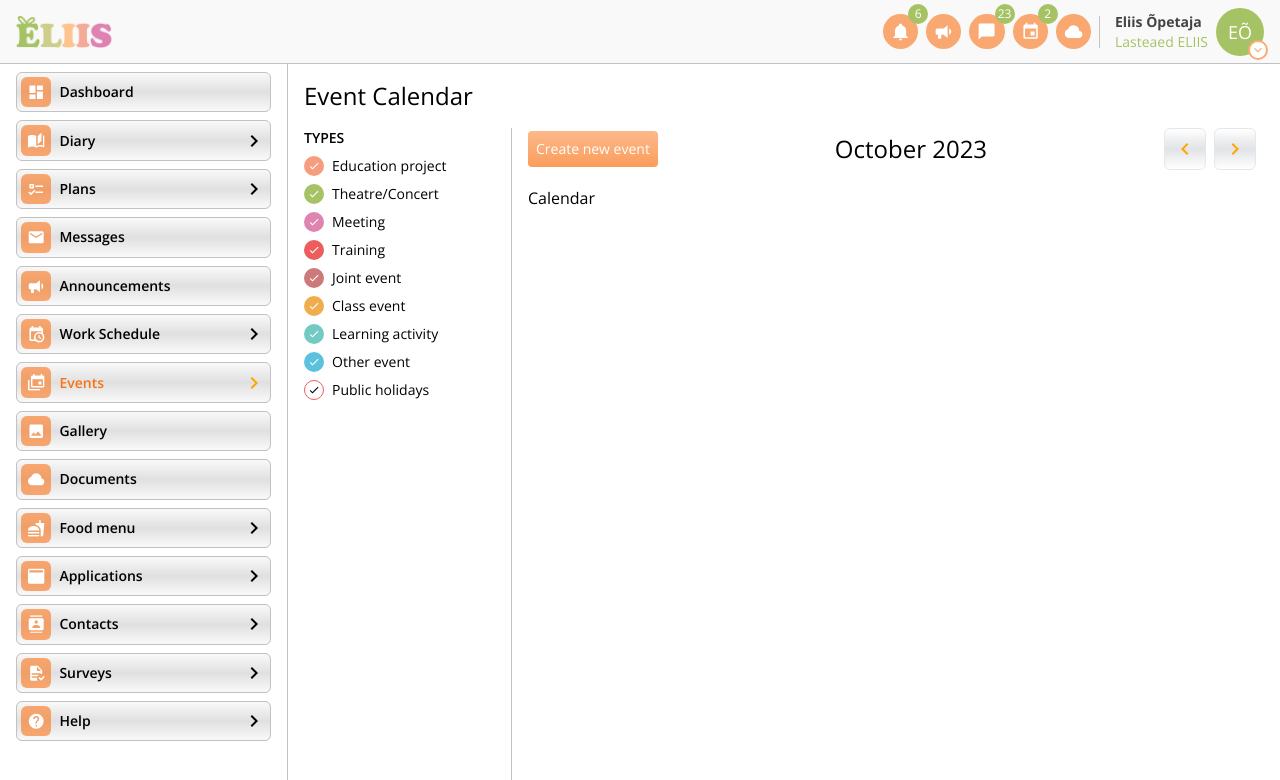
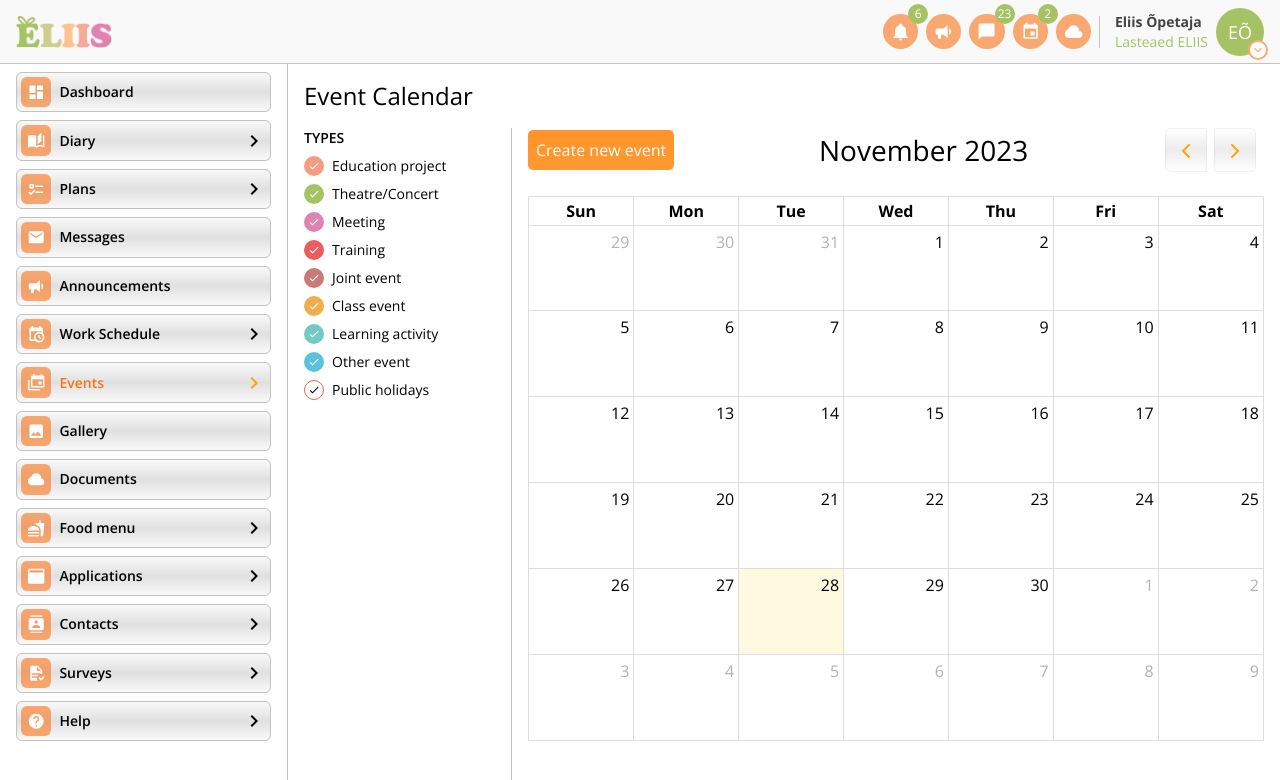
Before and after one commit to mlsmi/eliis-cal, a React (Create React App) app: page /events/calendar in a window 1280 px wide. Shown: the top 780 px of the page. Built offline with nearby package versions, Linux system fonts and the light colour scheme.

Commit message:
event calendar header styling

```diff
--- a/src/components/EventCalendar.js
+++ b/src/components/EventCalendar.js
@@ -2,6 +2,8 @@ import React from 'react';
 import { eventTypes } from '../eventTypes';
 import Icon from '@mdi/react';
 import { mdiCheck, mdiChevronLeft, mdiChevronRight } from '@mdi/js';
+import FullCalendar from '@fullcalendar/react'
+import dayGridPlugin from '@fullcalendar/daygrid'
 
 function EventCalendar() {
   return (
@@ -26,19 +28,23 @@ function EventCalendar() {
           </ul>
         </div>
         <div className="flex-grow md:ml-4">
-          <div className="flex justify-between text-center items-center mb-4">
-            <button className="bg-gradient-to-t from-orange-500/70 to-orange-500/50 text-sm text-white rounded px-2 py-2">Create new event</button>
-            <h2 className="text-sm md:text-lg lg:text-2xl">October 2023</h2>
-            <div className="flex">
-              <button className="bg-gradient-to-t from-white via-gray-500/20 to-white border border-gray-200 rounded-md p-2 mr-2">
-                <Icon path={mdiChevronLeft} size={1} color="orange" />
-              </button>
-              <button className="bg-gradient-to-t from-white via-gray-500/20 to-white border border-gray-200 rounded-md p-2 mr-2">
-                <Icon path={mdiChevronRight} size={1} color="orange" />
-              </button>
-            </div>
-          </div>
-          <p>Calendar</p>
+          <FullCalendar
+            plugins={[dayGridPlugin]}
+            initialView="dayGridMonth"
+            customButtons={{
+              createEventButton: {
+                text: 'Create new event',
+                click: function() {
+                  alert('Clicked the custom button!');
+                }
+              }
+            }}
+            headerToolbar={{
+              left: 'createEventButton',
+              center: 'title',
+              right: 'prev,next today'
+            }}
+          />
         </div>
       </div>
     </div>
--- a/src/index.css
+++ b/src/index.css
@@ -61,3 +61,39 @@ body {
   border-left: 1px solid #C2C2C2;
   width: 0;
 }
+
+
+.fc .fc-button {
+  background: linear-gradient(to top, white, rgba(128, 128, 128, 0.15), white);
+  border: 1px solid rgba(128, 128, 128, 0.1);
+  border-radius: 0.375rem;
+  padding: 0.5rem;
+  margin-right: 0.5rem;
+  color: orange;
+}
+
+.fc .fc-button:hover {
+  background: linear-gradient(to top, rgba(255, 166, 0, 0.254), rgba(255, 166, 0, 0.654), rgba(255, 166, 0, 0.254));
+  border: 1px solid rgba(128, 128, 128, 0.1);
+  color: white;
+}
+
+.fc .fc-today-button {
+  display: none;
+}
+
+.fc-header-toolbar .fc-createEventButton-button {
+  background: linear-gradient(to top, #ff8000ce 10%, #ff8000d5 90%);
+  color: white;
+  border-radius: 5px;
+  border: none;
+  cursor: pointer;
+}
+
+.fc-header-toolbar .fc-createEventButton-button:hover {
+  background: linear-gradient(to top, #ff7f00 10%, #ff7f00 90%);
+  color: white;
+  border-radius: 5px;
+  border: none;
+  cursor: pointer;
+}
```
